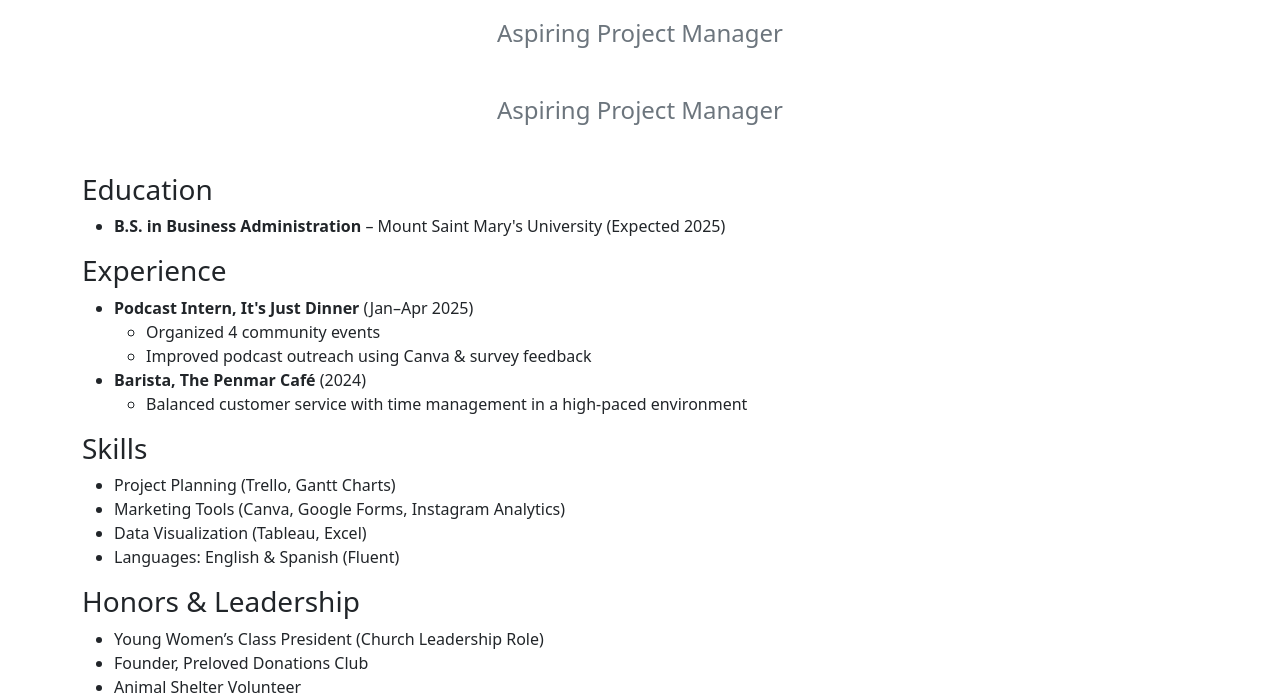
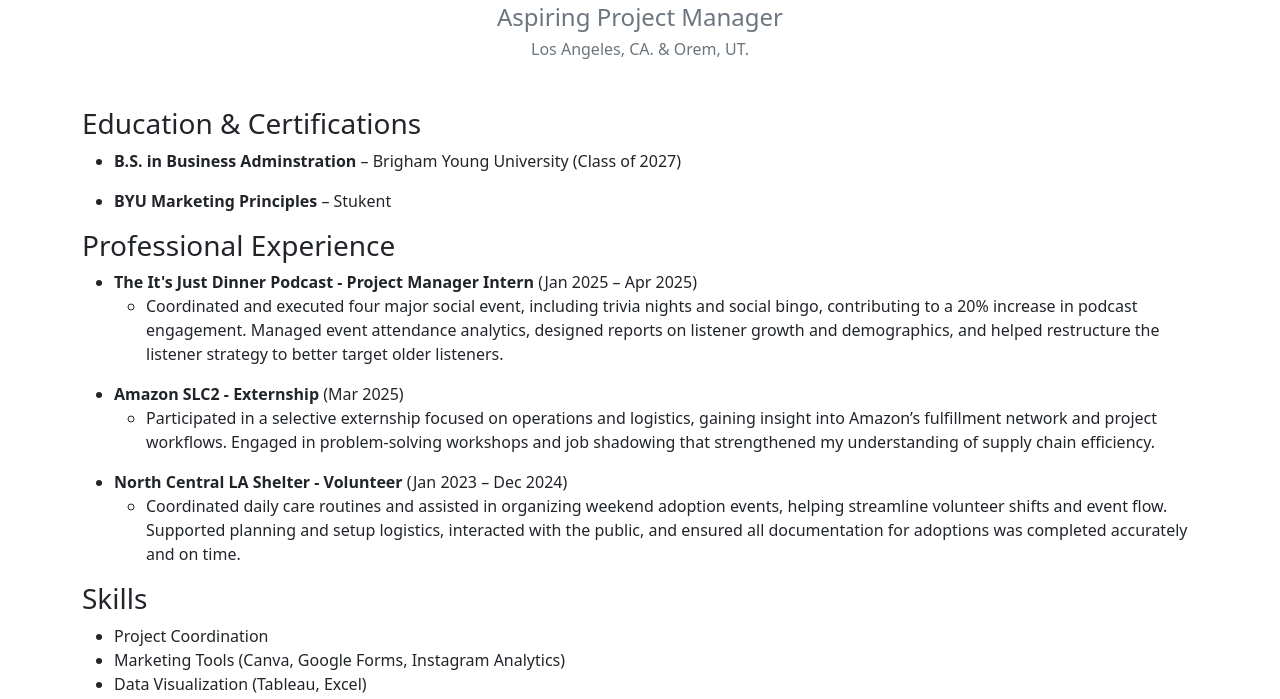
Before and after one commit to jarresis/Professionalportfolio, a plain HTML site: page resume.html in a window 1280 px wide. Shown: the part 101-800 px from the top of the page. Drawn offline with nearby package versions, Linux system fonts and the light colour scheme.

Commit message:
Add files via upload

```diff
--- a/resume.html
+++ b/resume.html
@@ -8,50 +8,64 @@
 </head>
 <body>
   <div class="container my-5">
-    <h1 class="text-center mb-4">Jackeline Arresis</h1>
-    <h4 class="text-center text-muted mb-5">Aspiring Project Manager</h4>
-      <h4 class="text-center text-muted mb-5">Aspiring Project Manager</h4>
+    <h1 class="text-center mb-2">Jackeline Arresis</h1>
+    <h4 class="text-center text-muted mb-2">Aspiring Project Manager</h4>
+    <h6 class="text-center text-muted mb-5">Los Angeles, CA. &amp; Orem, UT.</h6>
 
     <section>
-      <h3>Education</h3>
+      <h3>Education &amp; Certifications</h3>
       <ul>
-        <li><strong>B.S. in Business Administration</strong> – Mount Saint Mary's University (Expected 2025)</li>
+        <li><strong>B.S. in Business Adminstration</strong> – Brigham Young University (Class of 2027)</li>
+      </ul>
+      <ul>
+        <li><strong>BYU Marketing Principles</strong> – Stukent </li>
       </ul>
     </section>
 
     <section>
-      <h3>Experience</h3>
+      <h3>Professional Experience</h3>
       <ul>
-        <li><strong>Podcast Intern, It's Just Dinner</strong> (Jan–Apr 2025)
+        <li><strong>The It's Just Dinner Podcast - Project Manager Intern</strong> (Jan 2025 – Apr 2025)
           <ul>
-            <li>Organized 4 community events</li>
-            <li>Improved podcast outreach using Canva & survey feedback</li>
+            <li>Coordinated and executed four major social event, including trivia nights and social bingo, contributing to a 20% increase in podcast engagement. Managed event attendance analytics, designed reports on listener growth and demographics, and helped restructure the listener strategy to better target older listeners.</li>
           </ul>
         </li>
-        <li><strong>Barista, The Penmar Café</strong> (2024)
+     </ul>
+      <ul>
+        <li><strong>Amazon SLC2 - Externship</strong> (Mar 2025)
           <ul>
-            <li>Balanced customer service with time management in a high-paced environment</li>
+            <li>Participated in a selective externship focused on operations and logistics, gaining insight into Amazon’s fulfillment network and project workflows. Engaged in problem-solving workshops and job shadowing that strengthened my understanding of supply chain efficiency.</li>
           </ul>
         </li>
       </ul>
+        <ul>
+        <li><strong>North Central LA Shelter - Volunteer</strong> (Jan 2023 – Dec 2024)
+          <ul>
+            <li>Coordinated daily care routines and assisted in organizing weekend adoption events, helping streamline volunteer shifts and event flow. Supported planning and setup logistics, interacted with the public, and ensured all documentation for adoptions was completed accurately and on time.</li>
+          </ul>
+        </li>
+     </ul>
     </section>
 
     <section>
       <h3>Skills</h3>
       <ul>
-        <li>Project Planning (Trello, Gantt Charts)</li>
+        <li>Project Coordination</li>
         <li>Marketing Tools (Canva, Google Forms, Instagram Analytics)</li>
         <li>Data Visualization (Tableau, Excel)</li>
         <li>Languages: English & Spanish (Fluent)</li>
+        <li>Stakeholder Relations</li>
       </ul>
     </section>
 
     <section>
       <h3>Honors & Leadership</h3>
       <ul>
-        <li>Young Women’s Class President (Church Leadership Role)</li>
-        <li>Founder, Preloved Donations Club</li>
-        <li>Animal Shelter Volunteer</li>
+        <li>Athenian Award</li>
+        <li>Provost Award</li>
+        <li>Mount Grant</li>
+        <li>Honor Roll</li>
+        <li>Deans List</li>
       </ul>
     </section>
 
```
